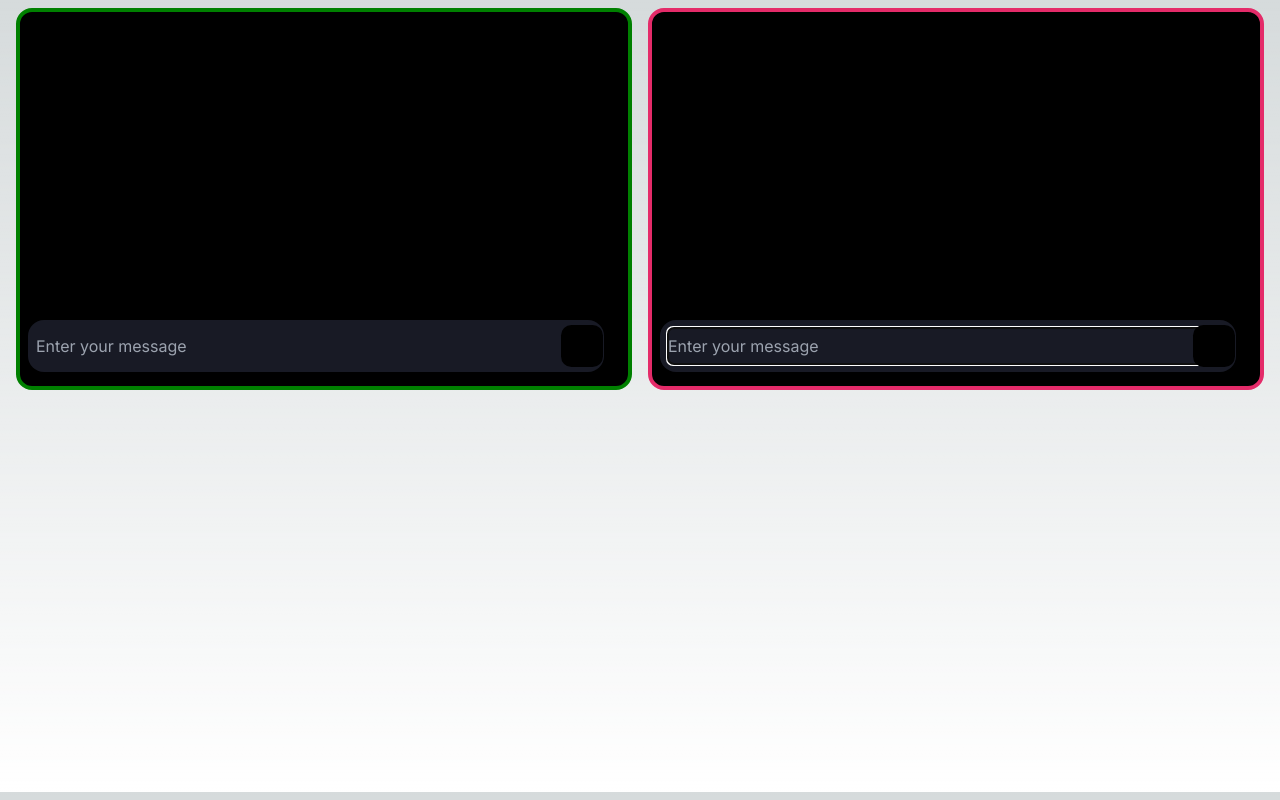
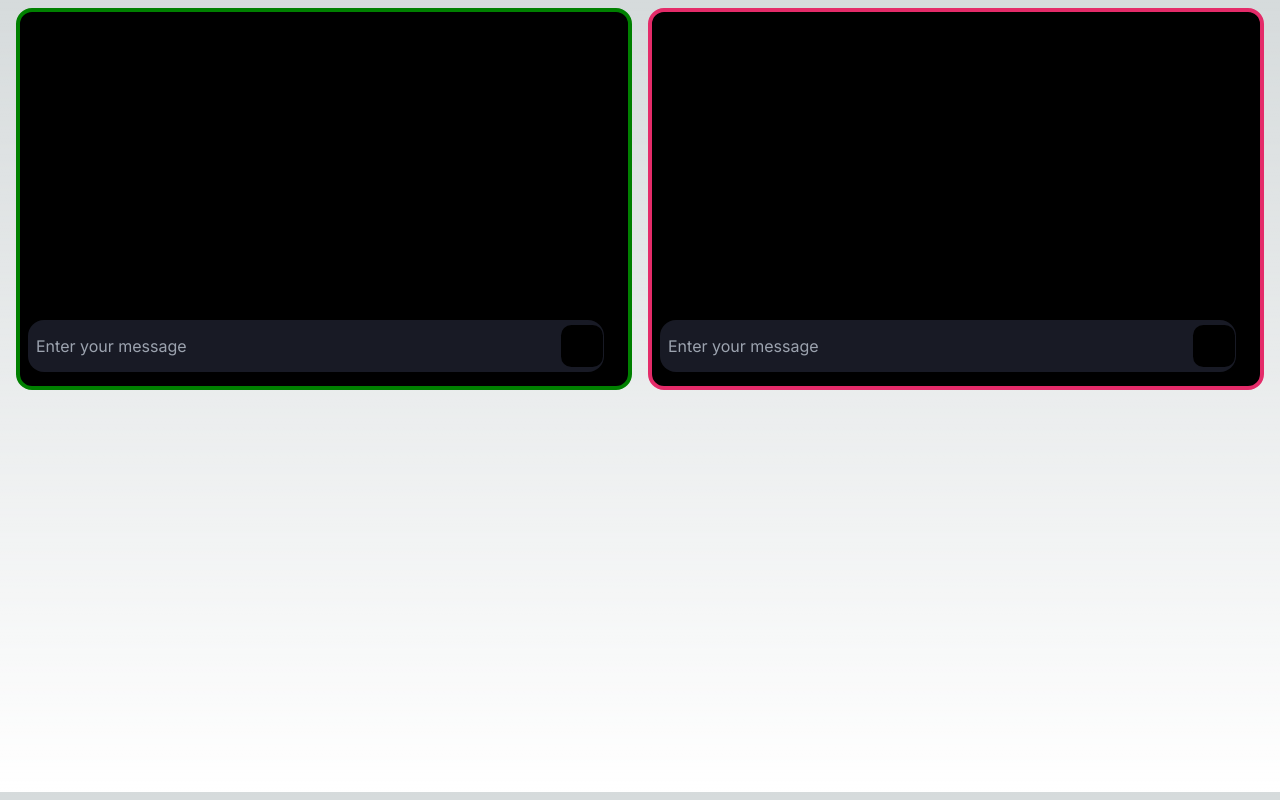
Before and after one commit to sujal12344/ChatApp, a Next.js app: page / in a window 1280 px wide. Built offline with nearby package versions, Linux system fonts and the light colour scheme.

Commit message:
Update Type.jsx

```diff
--- a/components/Type.jsx
+++ b/components/Type.jsx
@@ -35,7 +35,7 @@ export default function Type({ receiveMessage, sendMessage }) {
           <input
             type="text"
             placeholder="Enter your message"
-            className="rounded-md bg-transparent text-white w-[72vw] md:w-[43vw] h-9"
+            className="outline-none rounded-md bg-transparent text-white w-[72vw] md:w-[43vw] h-9"
             ref={message}
             onKeyDown={(e) => enterSendMessage(e)}
           />
```
